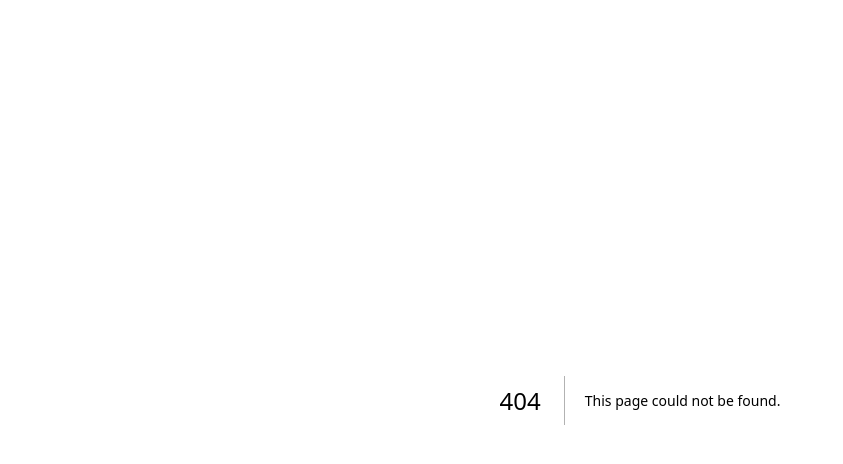
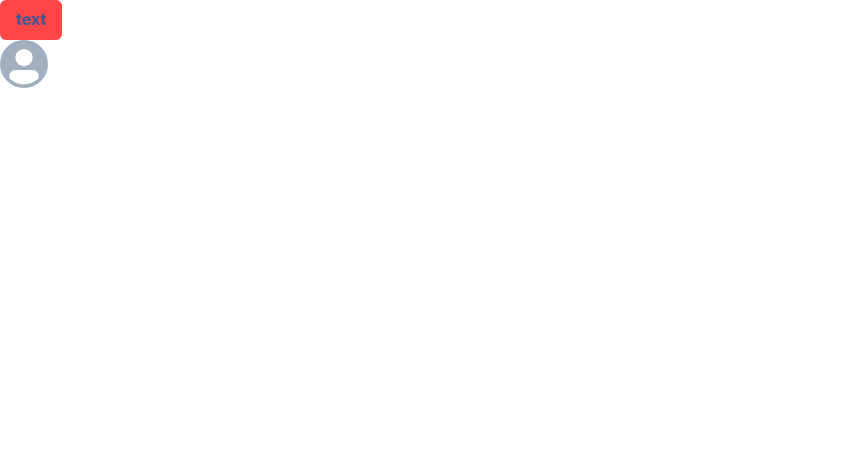
Before and after one commit to WebTimeGit/builder, a Next.js app: page /testform1 in a window 1280 px wide. Before the commit this address had no page. Shown: the top 464 px of the page, without its empty margins (0-843 px from the left). Built offline with nearby package versions, Linux system fonts and the light colour scheme.

Commit message:
first commit in chakra builder

```diff
--- /dev/null
+++ b/pages/testform1.tsx
@@ -0,0 +1,23 @@
+import React from 'react'
+import { ChakraProvider, Button, Avatar } from '@chakra-ui/react'
+
+const App = () => (
+  <ChakraProvider resetCSS>
+    <Button
+      variant="solid"
+      size="md"
+      colorScheme="telegram"
+      display="flex"
+      backgroundColor="#ff4545"
+      justifyContent="center"
+      alignItems="center"
+      fontWeight="bold"
+      color="facebook.500"
+    >
+      text
+    </Button>
+    <Avatar />
+  </ChakraProvider>
+)
+
+export default App
```
